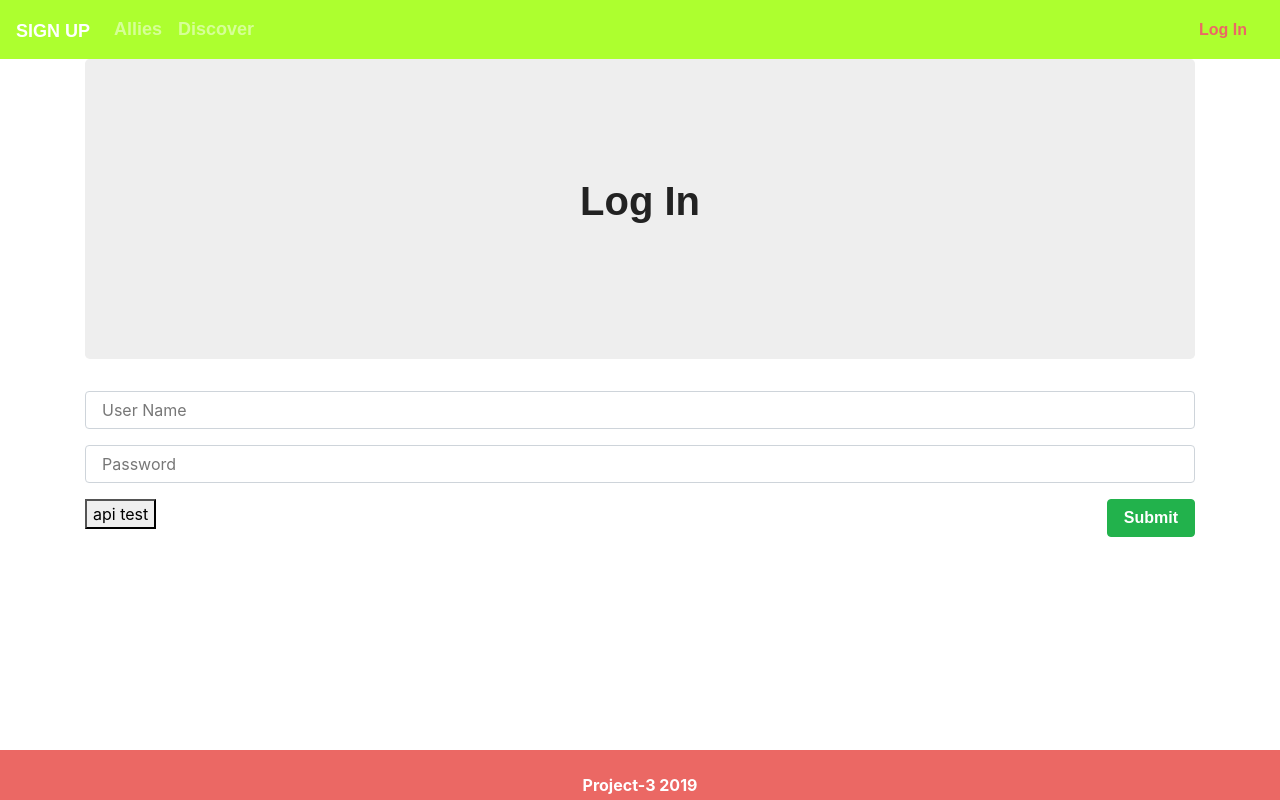
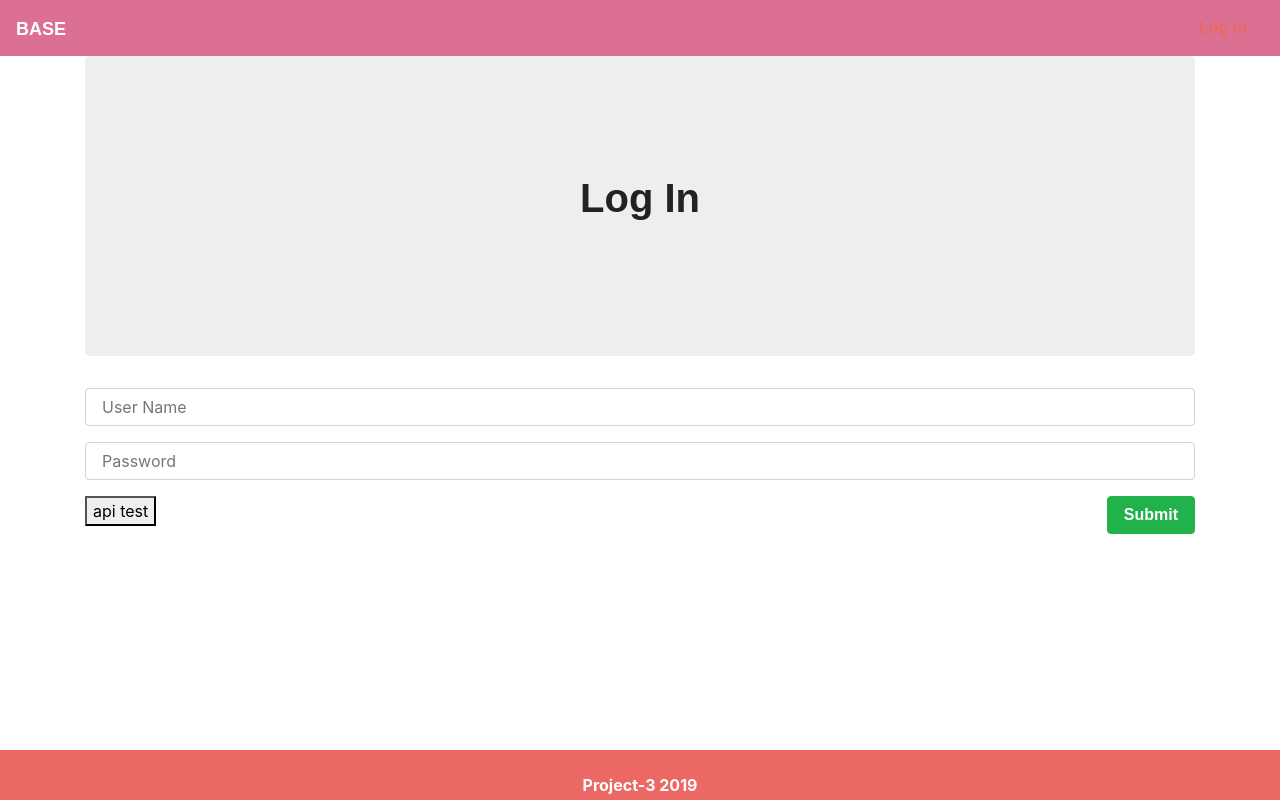
Before and after one commit to JohnCdev/TheGrid, a React (Create React App) app in the folder client/: page /log-in in a window 1280 px wide. Built offline with nearby package versions, Linux system fonts and the light colour scheme; the HTML template or start-up script is replaced by a standard one; a web font is replaced by a local one.

Commit message:
refactored nav links

```diff
--- a/client/src/App.js
+++ b/client/src/App.js
@@ -3,11 +3,10 @@ import { BrowserRouter as Router, Route, Switch } from "react-router-dom";
 import AuthContext from './context/AuthContext';
 import SignUp from './pages/SignUp';
 import LogIn from './pages/LogIn';
-import Books from "./pages/Books";
-import Detail from "./pages/Detail";
 import NoMatch from "./pages/NoMatch";
 import Nav from "./components/Nav/Nav";
 import Footer from "./components/Footer/Footer";
+import HomePage from "./pages/HomePage";
 
 function App() {
   return (
@@ -16,7 +15,7 @@ function App() {
       <div>
         <Nav />
         <Switch>
-          <Route exact path="/" component={Books} />
+          <Route exact path="/" component={HomePage} />
           <Route exact path = '/new-user' component={SignUp} />
           <Route exact path = '/log-in' component={LogIn} />
           <Route component={NoMatch} />
--- a/client/src/components/AlliesNav/AlliesNav.js
+++ /dev/null
@@ -1,16 +0,0 @@
-import React, { useContext } from "react";
-import { Link } from "react-router-dom";
-import { AuthContext } from "../../context/AuthContext";
-
-export default function AlliesNav() {
-    const { isAuthenticated } = useContext(AuthContext);
-    const authenticationStatus = !isAuthenticated ? (
-        //logged out
-        <Link className="nav-link" to="/new-user">Allies</Link>
-    ) : (
-        //logged in
-        <Link className="nav-link" to="/allies">Allies</Link>
-        );
-
-    return authenticationStatus;
-}
--- a/client/src/components/BaseNav/BaseNav.js
+++ /dev/null
@@ -1,20 +0,0 @@
-import React, { useContext } from "react";
-import { Link } from "react-router-dom";
-import { AuthContext } from "../../context/AuthContext";
-
-export default function BaseNav() {
-  const { isAuthenticated } = useContext(AuthContext);
-  const authenticationStatus = !isAuthenticated ? (
-        //not logged in
-        <Link className="navbar-brand" to="/new-user">
-        Sign Up
-        </Link>
-  ) : (
-        //logged in
-        <Link className="navbar-brand" to="/">
-        Base
-        </Link>
-    );
-
-  return authenticationStatus;
-}
--- a/client/src/components/DiscoverNav/DiscoverNav.js
+++ /dev/null
@@ -1,16 +0,0 @@
-import React, { useContext } from "react";
-import { Link } from "react-router-dom";
-import { AuthContext } from "../../context/AuthContext";
-
-export default function DiscoverNav() {
-    const { isAuthenticated } = useContext(AuthContext);
-    const authenticationStatus = !isAuthenticated ? (
-        //logged out
-        <Link className="nav-link" to="/new-user">Discover</Link>
-    ) : (
-        //logged in
-        <Link className="nav-link" to="/discover">Discover</Link>
-        );
-
-    return authenticationStatus;
-}
--- a/client/src/components/LogInOutBtn/LogInOutBtn.js
+++ b/client/src/components/LogInOutBtn/LogInOutBtn.js
@@ -2,17 +2,17 @@ import React, { useContext } from "react";
 import { Link } from "react-router-dom";
 import { AuthContext } from "../../context/AuthContext";
 
-export default function LogInOutBtn() {
-  const { isAuthenticated } = useContext(AuthContext);
+export default function LogInOutBtn(props) {
+  const { isAuthenticated, toggleAuth } = useContext(AuthContext);
   const authenticationStatus = !isAuthenticated ? (
     <button className="btn my-2 my-sm-0">
       <Link to="/log-in">Log In</Link>
     </button>
   ) : (
-    <button className="btn my-2 my-sm-0">
-      Log Out
-    </button>
-  );
+      <button type="button" className="btn my-2 my-sm-0">
+        <Link to="/log-in">Log Out</Link>
+      </button>
+    );
 
   return authenticationStatus;
 }
--- a/client/src/components/Nav/Nav.css
+++ b/client/src/components/Nav/Nav.css
@@ -1,3 +1,3 @@
 nav.bg-primary {
-    background-color: greenyellow !important;
+    background-color: palevioletred !important;
 }
--- a/client/src/components/Nav/Nav.js
+++ b/client/src/components/Nav/Nav.js
@@ -2,29 +2,37 @@ import React, { useContext } from "react";
 import "./Nav.css";
 import LogInOutBtn from "../LogInOutBtn/LogInOutBtn";
 import { AuthContext } from "../../context/AuthContext";
-import { BrowserRouter as Router, Link } from "react-router-dom";
-import BaseNav from "../BaseNav/BaseNav";
-import AlliesNav from "../AlliesNav/AlliesNav";
-import DiscoverNav from "../DiscoverNav/DiscoverNav";
+import { Link } from "react-router-dom";
 
-export default function Nav() {
-  const { isAuthenticated, toggleAuth } = useContext(AuthContext);
+const Nav = () => {
+  const { isAuthenticated } = useContext(AuthContext);
+
+  const homeLink = () => {
+    const currentLink = isAuthenticated ? '/feed' : '/';
+
+    return <Link to={currentLink} className="navbar-brand">BASE</Link>
+  }
 
   return (
     <div>
       <nav className="navbar navbar-expand navbar-dark bg-primary">
-        <BaseNav />
-
+        {homeLink()}
         {/* add "active" to the nav-item className for what is active */}
-        <ul class="navbar-nav mr-auto">
+        <ul className="navbar-nav mr-auto">
           <li className="nav-item">
-            <AlliesNav />
+            {isAuthenticated ?
+              <Link to="/feed" className="nav-link">Feed</Link> :
+              null}
           </li>
           <li className="nav-item">
-            <DiscoverNav />
+            {isAuthenticated ?
+              <Link to="/clans" className="nav-link">Clans</Link> :
+              null}
           </li>
           <li className="nav-item">
-            <a className="nav-link" href="#"></a>
+            {isAuthenticated ?
+              <Link to="/discover" className="nav-link">Discover</Link> :
+              null}
           </li>
         </ul>
         <LogInOutBtn />
@@ -32,3 +40,5 @@ export default function Nav() {
     </div>
   );
 }
+
+export default Nav;
--- a/client/src/context/AuthContext.js
+++ b/client/src/context/AuthContext.js
@@ -19,7 +19,8 @@ class AuthContextProvider extends Component {
     isAuthenticated: false
   };
 
-  logOut = () => {
+  toggleAuth = () => {
+    console.log("auth toggle")
     this.setState({ isAuthenticated: !this.state.isAuthenticated });
   };
 
--- a/client/src/pages/HomePage.js
+++ b/client/src/pages/HomePage.js
@@ -1,7 +1,7 @@
 import React, { Component } from 'react';
 import API from '../utils/API';
 import { Link } from 'react-router-dom';
-import { Col, Row, Container } from '../components/Grid';
+import { Col, Row, Container } from '../components/Grid/Grid';
 
 
 export default class HomePage extends Component {
--- a/client/src/pages/LogIn.js
+++ b/client/src/pages/LogIn.js
@@ -55,9 +55,9 @@ export default function LogIn() {
         }
     };
 
-        if (isAuthenticated) {
-            return <Redirect to='/' />
-        }
+        // if (isAuthenticated) {
+        //     return <Redirect to='/' />
+        // }
 
         return (
             <Container>
```
